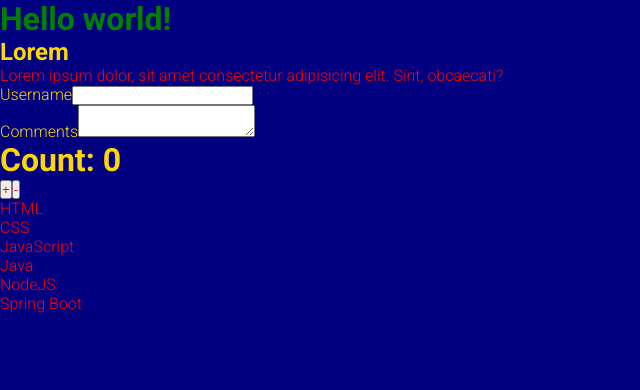
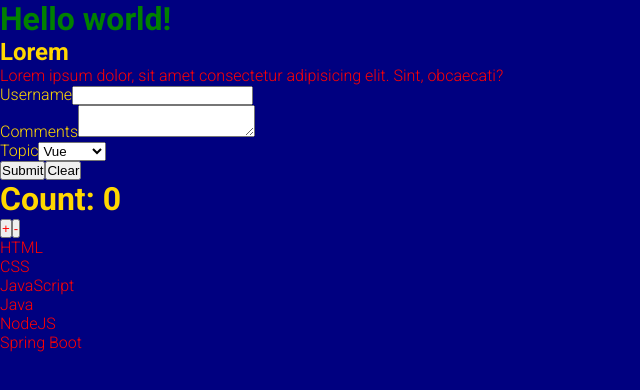
Before and after one commit to bencoronard/spring-rest-permission, a React (Vite) app in the folder my-react-app/: page / in a window 1280 px wide. Shown: the top 390 px of the page, without its empty margins (0-640 px from the left). Built offline with nearby package versions, Linux system fonts and the light colour scheme.

Commit message:
Implemented Form component

```diff
--- a/my-react-app/src/components/Form.tsx
+++ b/my-react-app/src/components/Form.tsx
@@ -1,9 +1,11 @@
-import { ChangeEvent, Component } from 'react';
+import React, { ChangeEvent, Component } from "react";
+import styles from "../styles/appStyles.module.css";
 
 type FormProps = {};
 type FormState = {
   username: string;
   comments: string;
+  topic: string;
 };
 
 export class Form extends Component<FormProps, FormState> {
@@ -11,8 +13,9 @@ export class Form extends Component<FormProps, FormState> {
     super(props);
 
     this.state = {
-      username: '',
-      comments: '',
+      username: "",
+      comments: "",
+      topic: "vue",
     };
   }
 
@@ -30,15 +33,52 @@ export class Form extends Component<FormProps, FormState> {
     // console.log(event.target.value);
   };
 
+  handleTopicChange = (event: ChangeEvent<HTMLSelectElement>) => {
+    this.setState({
+      topic: event.target.value,
+    });
+    // console.log(event.target.value);
+  };
+
+  handleFormSubmit = (event: React.FormEvent<HTMLFormElement>) => {
+    event.preventDefault();
+    const formData: FormState = {
+      username: this.state.username,
+      topic: this.state.topic,
+      comments: this.state.comments,
+    };
+    console.log(formData);
+  };
+
+  handleFormReset = (event: React.FormEvent<HTMLFormElement>) => {
+    event.preventDefault();
+    this.setState(
+      {
+        username: "",
+        comments: "",
+        topic: "react",
+      },
+      () => {
+        const formData: FormState = {
+          username: this.state.username,
+          topic: this.state.topic,
+          comments: this.state.comments,
+        };
+        console.log(formData);
+      }
+    );
+  };
+
   render() {
     return (
-      <form>
+      <form onSubmit={this.handleFormSubmit} onReset={this.handleFormReset}>
         <div>
           <label>Username</label>
           <input
             type="text"
             value={this.state.username}
             onChange={this.handleUsernameChange}
+            className={styles.black}
           />
         </div>
 
@@ -47,7 +87,30 @@ export class Form extends Component<FormProps, FormState> {
           <textarea
             value={this.state.comments}
             onChange={this.handleCommentsChange}
+            className={styles.black}
           />
+        </div>
+
+        <div>
+          <label>Topic</label>
+          <select
+            value={this.state.topic}
+            onChange={this.handleTopicChange}
+            className={styles.black}
+          >
+            <option value="react">React</option>
+            <option value="angular">Angular</option>
+            <option value="vue">Vue</option>
+          </select>
+        </div>
+
+        <div className={styles.flexHorizontal}>
+          <button type="submit" className={styles.black}>
+            Submit
+          </button>
+          <button type="reset" className={styles.black}>
+            Clear
+          </button>
         </div>
       </form>
     );
--- a/my-react-app/src/styles/appStyles.module.css
+++ b/my-react-app/src/styles/appStyles.module.css
@@ -4,3 +4,10 @@
 .error {
   color: red;
 }
+.black {
+  color: black;
+}
+.flexHorizontal {
+  display: flex;
+  flex-direction: row;
+}
```
